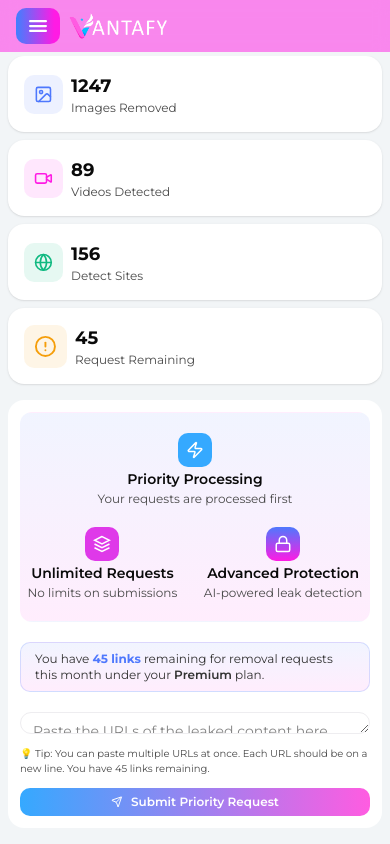
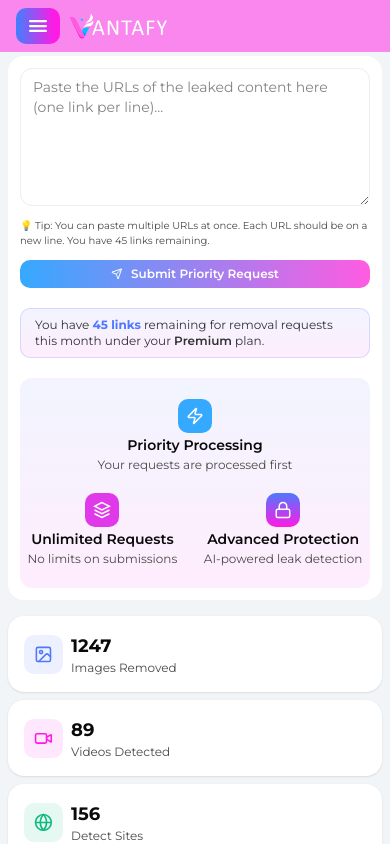
Before and after one commit to raazr62/Vantafy_frontend, a React (Vite) app: page /dashboard/request-removal in a window 390 px wide. Built offline with nearby package versions, Linux system fonts and the light colour scheme.

Commit message:
fix: RequestRemoval issue

```diff
--- a/src/components/DashboardComponent/RequestRemovalForm.jsx
+++ b/src/components/DashboardComponent/RequestRemovalForm.jsx
@@ -47,7 +47,7 @@ const RequestRemovalForm = ({ setLinksData, linksData }) => {
   };
 
   return (
-    <div className="bg-white p-3 sm:p-6 rounded-2xl min-h-0 grow flex flex-col gap-5">
+    <div className="bg-white p-3 sm:p-6 rounded-2xl lg:min-h-0 grow flex flex-col-reverse lg:flex-col gap-5">
       {/* Info And Feature */}
       <div
         className="border-[0.952px] border-[rgba(0,0,0,0)]
@@ -106,7 +106,7 @@ const RequestRemovalForm = ({ setLinksData, linksData }) => {
       </Dialog>
 
       {/* Form */}
-      <form onSubmit={handleSubmit} className="grow min-h-0 flex flex-col">
+      <form onSubmit={handleSubmit} className="grow lg:min-h-0 flex flex-col">
         <textarea
           name="urls"
           rows={6}
--- a/src/pages/DashboardPages/RequestRemoval.jsx
+++ b/src/pages/DashboardPages/RequestRemoval.jsx
@@ -6,7 +6,7 @@ const RequestRemoval = () => {
   const [linksData, setLinksData] = useState([]);
 
   return (
-    <div className="flex flex-col gap-4 h-full pb-4 lg:pb-0">
+    <div className="flex flex-col-reverse lg:flex-col gap-4 lg:h-full pb-4 lg:pb-0">
       <RequestRemovalStats />
       <RequestRemovalForm setLinksData={setLinksData} linksData={linksData} />
     </div>
```
